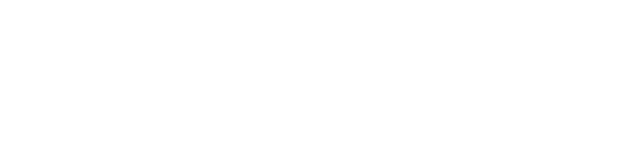
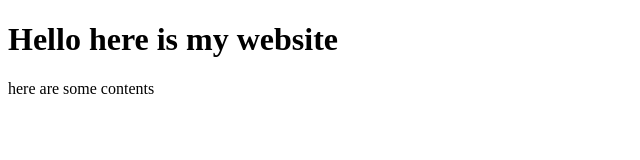
Before and after one commit to akoredesimeon/akorede, a plain HTML site: page index.html in a window 1280 px wide. Shown: the whole page, without its empty margins (0-640 px from the left). Drawn offline with Linux system fonts and the light colour scheme.

Commit message:
Update index.html

```diff
--- a/index.html
+++ b/index.html
@@ -6,6 +6,7 @@
     <title>Document</title>
 </head>
 <body>
-
+    <h1>Hello here is my website</h1>
+    <p>here are some contents</p>
 </body>
 </html>
```
